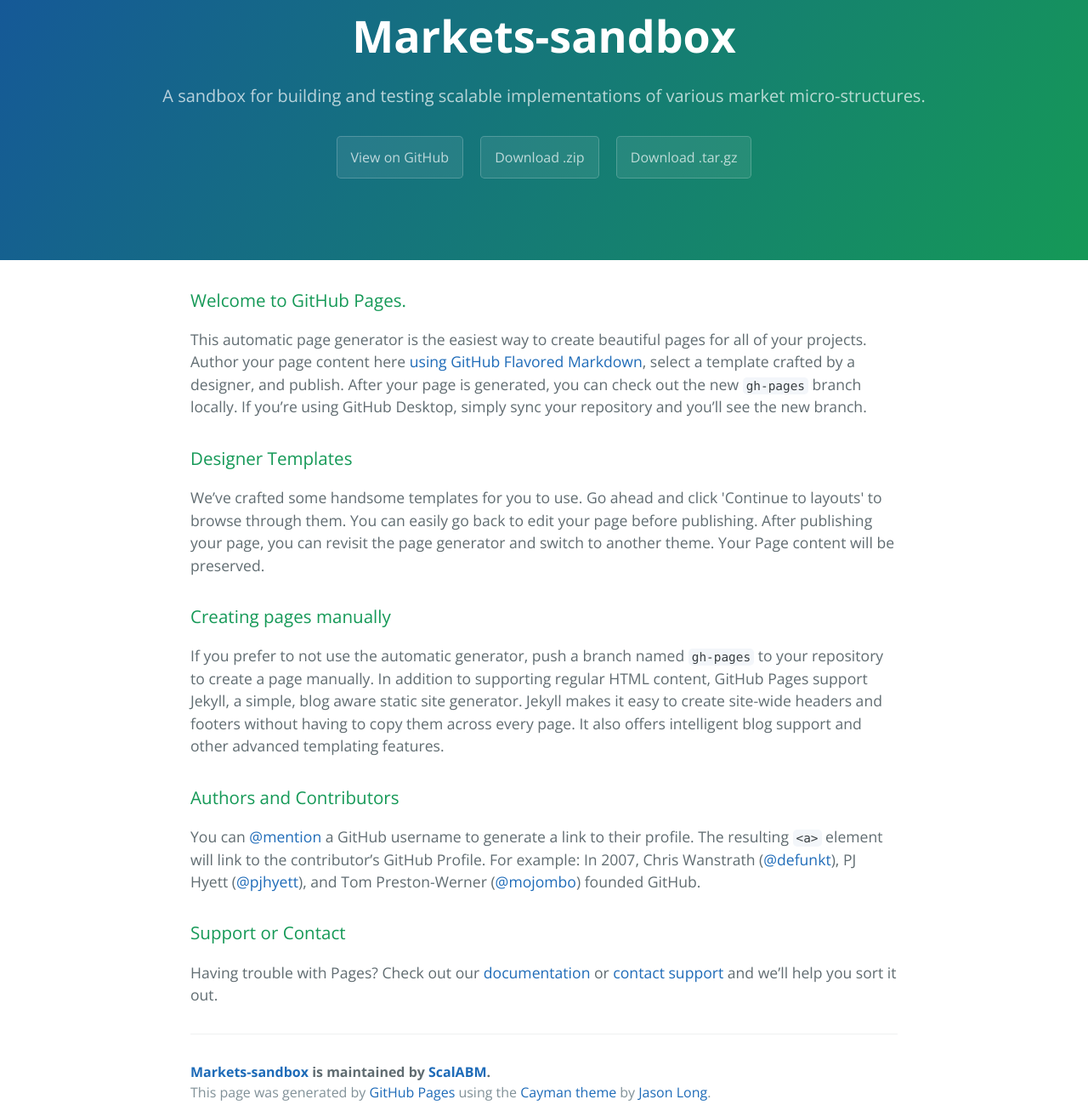
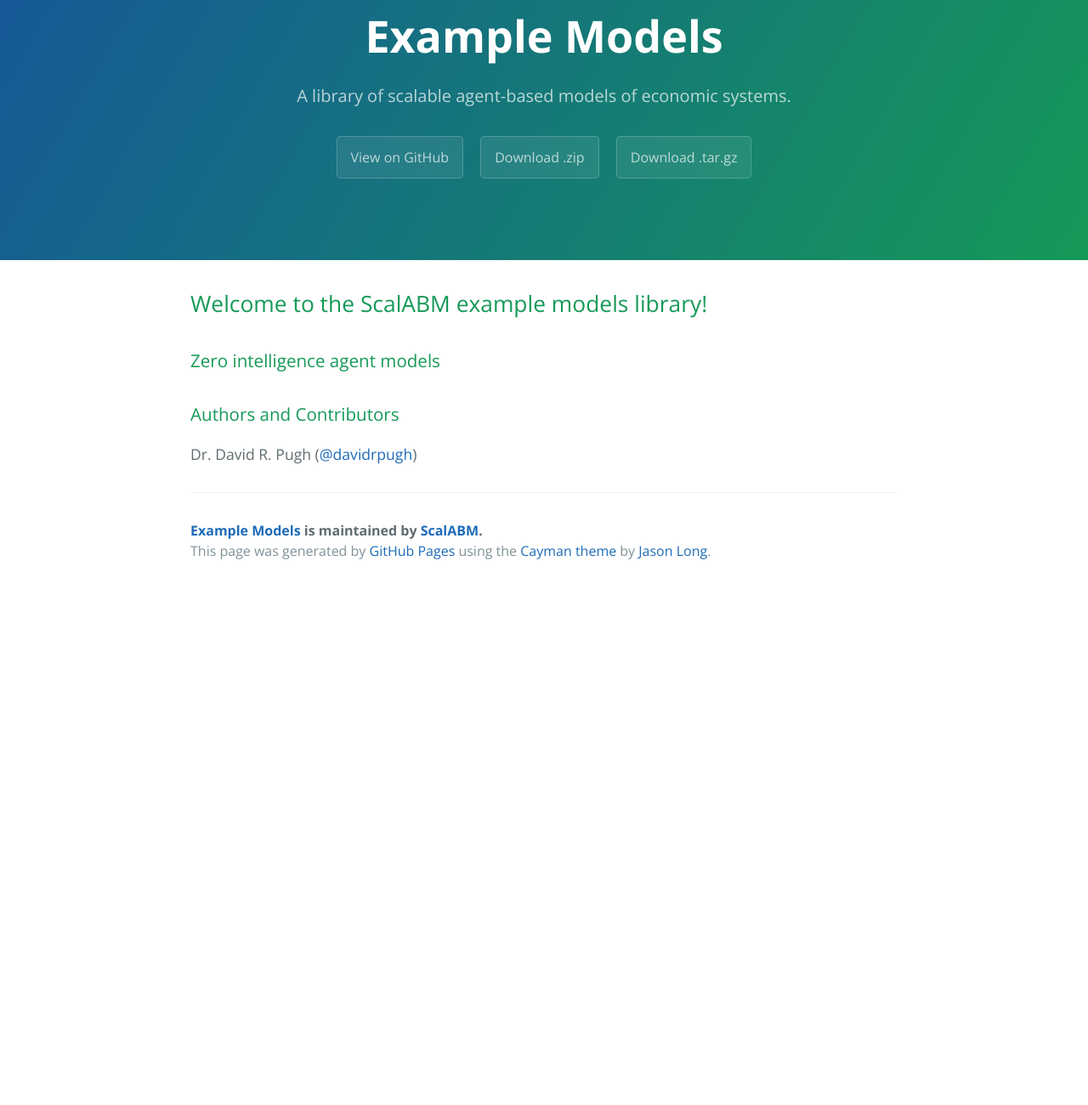
Before and after one commit to ScalABM/models-library, a plain HTML site: page index.html in a window 1280 px wide. Shown: the part 77-1377 px from the top of the page at 85% size. After the commit the page ends 800 px from the top, so only its background shows below. Drawn offline with nearby package versions, Linux system fonts and the light colour scheme.

Commit message:
Create gh-pages branch via GitHub

```diff
--- a/index.html
+++ b/index.html
@@ -2,7 +2,7 @@
 <html lang="en-us">
   <head>
     <meta charset="UTF-8">
-    <title>Markets-sandbox by ScalABM</title>
+    <title>Example Models by ScalABM</title>
     <meta name="viewport" content="width=device-width, initial-scale=1">
     <link rel="stylesheet" type="text/css" href="stylesheets/normalize.css" media="screen">
     <link href='https://fonts.googleapis.com/css?family=Open+Sans:400,700' rel='stylesheet' type='text/css'>
@@ -11,41 +11,27 @@
   </head>
   <body>
     <section class="page-header">
-      <h1 class="project-name">Markets-sandbox</h1>
-      <h2 class="project-tagline">A sandbox for building and testing scalable implementations of various market micro-structures.</h2>
-      <a href="https://github.com/ScalABM/markets-sandbox" class="btn">View on GitHub</a>
-      <a href="https://github.com/ScalABM/markets-sandbox/zipball/master" class="btn">Download .zip</a>
-      <a href="https://github.com/ScalABM/markets-sandbox/tarball/master" class="btn">Download .tar.gz</a>
+      <h1 class="project-name">Example Models</h1>
+      <h2 class="project-tagline">A library of scalable agent-based models of economic systems.</h2>
+      <a href="https://github.com/ScalABM/example-model" class="btn">View on GitHub</a>
+      <a href="https://github.com/ScalABM/example-model/zipball/master" class="btn">Download .zip</a>
+      <a href="https://github.com/ScalABM/example-model/tarball/master" class="btn">Download .tar.gz</a>
     </section>
 
     <section class="main-content">
-      <h3>
-<a id="welcome-to-github-pages" class="anchor" href="#welcome-to-github-pages" aria-hidden="true"><span class="octicon octicon-link"></span></a>Welcome to GitHub Pages.</h3>
-
-<p>This automatic page generator is the easiest way to create beautiful pages for all of your projects. Author your page content here <a href="https://guides.github.com/features/mastering-markdown/">using GitHub Flavored Markdown</a>, select a template crafted by a designer, and publish. After your page is generated, you can check out the new <code>gh-pages</code> branch locally. If you’re using GitHub Desktop, simply sync your repository and you’ll see the new branch.</p>
+      <h2>
+<a id="welcome-to-the-scalabm-example-models-library" class="anchor" href="#welcome-to-the-scalabm-example-models-library" aria-hidden="true"><span aria-hidden="true" class="octicon octicon-link"></span></a>Welcome to the ScalABM example models library!</h2>
 
 <h3>
-<a id="designer-templates" class="anchor" href="#designer-templates" aria-hidden="true"><span class="octicon octicon-link"></span></a>Designer Templates</h3>
-
-<p>We’ve crafted some handsome templates for you to use. Go ahead and click 'Continue to layouts' to browse through them. You can easily go back to edit your page before publishing. After publishing your page, you can revisit the page generator and switch to another theme. Your Page content will be preserved.</p>
+<a id="zero-intelligence-agent-models" class="anchor" href="#zero-intelligence-agent-models" aria-hidden="true"><span aria-hidden="true" class="octicon octicon-link"></span></a>Zero intelligence agent models</h3>
 
 <h3>
-<a id="creating-pages-manually" class="anchor" href="#creating-pages-manually" aria-hidden="true"><span class="octicon octicon-link"></span></a>Creating pages manually</h3>
+<a id="authors-and-contributors" class="anchor" href="#authors-and-contributors" aria-hidden="true"><span aria-hidden="true" class="octicon octicon-link"></span></a>Authors and Contributors</h3>
 
-<p>If you prefer to not use the automatic generator, push a branch named <code>gh-pages</code> to your repository to create a page manually. In addition to supporting regular HTML content, GitHub Pages support Jekyll, a simple, blog aware static site generator. Jekyll makes it easy to create site-wide headers and footers without having to copy them across every page. It also offers intelligent blog support and other advanced templating features.</p>
-
-<h3>
-<a id="authors-and-contributors" class="anchor" href="#authors-and-contributors" aria-hidden="true"><span class="octicon octicon-link"></span></a>Authors and Contributors</h3>
-
-<p>You can <a href="https://github.com/blog/821" class="user-mention">@mention</a> a GitHub username to generate a link to their profile. The resulting <code>&lt;a&gt;</code> element will link to the contributor’s GitHub Profile. For example: In 2007, Chris Wanstrath (<a href="https://github.com/defunkt" class="user-mention">@defunkt</a>), PJ Hyett (<a href="https://github.com/pjhyett" class="user-mention">@pjhyett</a>), and Tom Preston-Werner (<a href="https://github.com/mojombo" class="user-mention">@mojombo</a>) founded GitHub.</p>
-
-<h3>
-<a id="support-or-contact" class="anchor" href="#support-or-contact" aria-hidden="true"><span class="octicon octicon-link"></span></a>Support or Contact</h3>
-
-<p>Having trouble with Pages? Check out our <a href="https://help.github.com/pages">documentation</a> or <a href="https://github.com/contact">contact support</a> and we’ll help you sort it out.</p>
+<p>Dr. David R. Pugh (<a href="https://github.com/davidrpugh" class="user-mention">@davidrpugh</a>)</p>
 
       <footer class="site-footer">
-        <span class="site-footer-owner"><a href="https://github.com/ScalABM/markets-sandbox">Markets-sandbox</a> is maintained by <a href="https://github.com/ScalABM">ScalABM</a>.</span>
+        <span class="site-footer-owner"><a href="https://github.com/ScalABM/example-model">Example Models</a> is maintained by <a href="https://github.com/ScalABM">ScalABM</a>.</span>
 
         <span class="site-footer-credits">This page was generated by <a href="https://pages.github.com">GitHub Pages</a> using the <a href="https://github.com/jasonlong/cayman-theme">Cayman theme</a> by <a href="https://twitter.com/jasonlong">Jason Long</a>.</span>
       </footer>
```
Also changed, not shown: params.json (+1 -1 lines).
